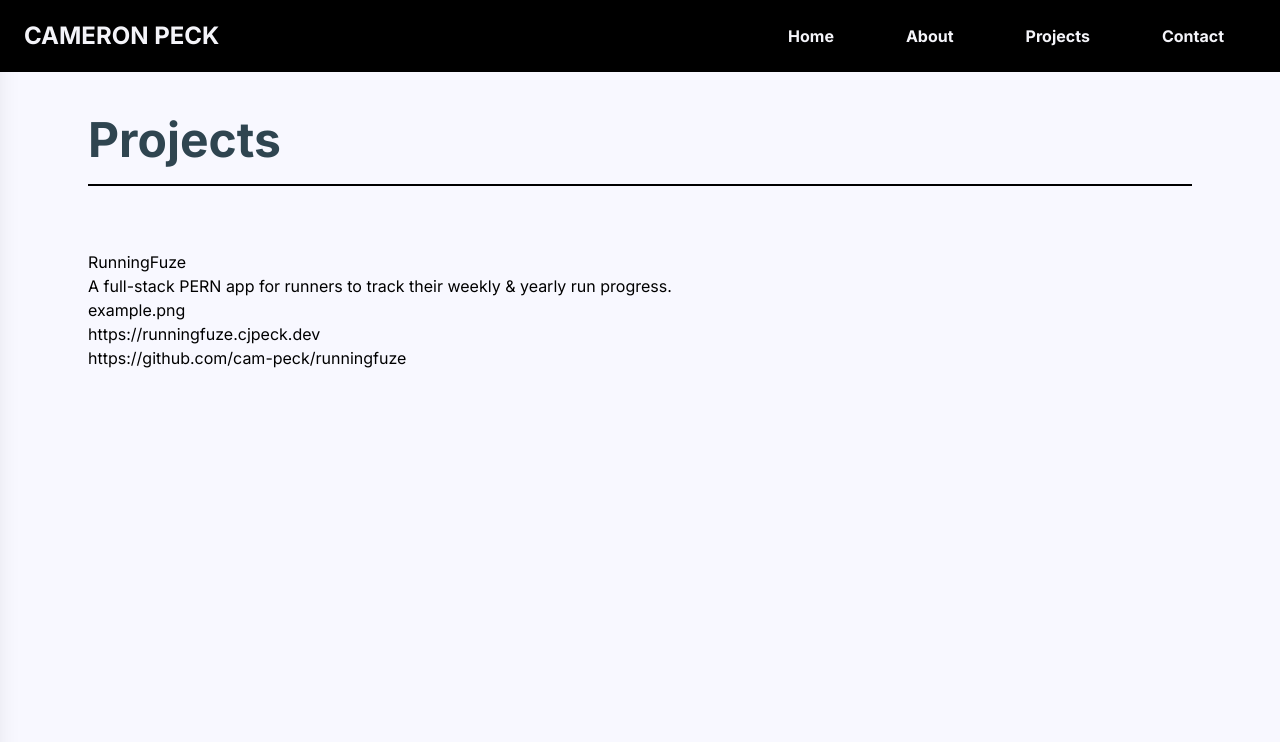
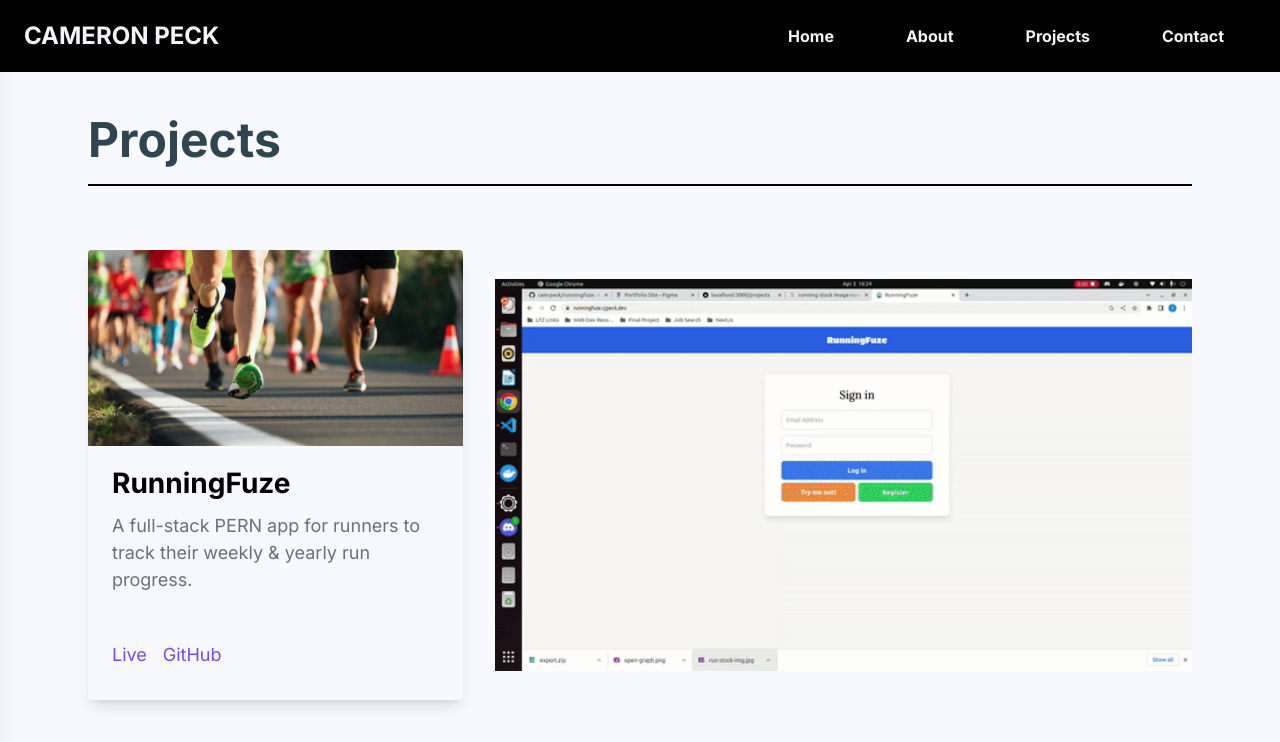
Before and after one commit to cam-peck/portfolio, a Next.js app: page /projects in a window 1280 px wide. Shown: the top 742 px of the page. Built offline with nearby package versions, Linux system fonts and the light colour scheme.

Commit message:
add initial runData and gif for projects

```diff
--- a/components/project-card.tsx
+++ b/components/project-card.tsx
@@ -1,18 +1,32 @@
 import projectData from '@/components/project-data';
+import Image from 'next/image';
 
 interface ProjectCard {
   currentProjectIndex: number;
 }
 
 export default function ProjectCard({ currentProjectIndex }: ProjectCard) {
-  const { imageUrl, title, description, live, github } = projectData[currentProjectIndex];
+  const { imageUrl, mainAltText, gifUrl, gifAltText, title, description, live, github } = projectData[currentProjectIndex];
   return (
-    <div>
-      <h1>{title}</h1>
-      <h1>{description}</h1>
-      <h1>{imageUrl}</h1>
-      <h1>{live}</h1>
-      <h1>{github}</h1>
-    </div>
+    <section className="flex gap-8 justify-center items-center">
+      <div className="max-w-[375px] rounded overflow-hidden shadow-lg bg-white">
+        <Image src={imageUrl} alt={mainAltText} width={400} height={200} />
+        <div className="px-6 py-4 pb-8">
+          <div className="font-bold text-[28px] mb-2">{title}</div>
+          <p className="text-cardtextgray text-[18px]">{description}</p>
+        </div>
+        <div className="px-6 pt-4 pb-8 flex gap-4 text-linkpurple text-[18px]">
+          <a href={live} target="_blank">
+            Live
+          </a>
+          <a href={github} target="_blank">
+            GitHub
+          </a>
+        </div>
+      </div>
+      <div>
+        <Image src={gifUrl} alt={gifAltText} width={800} height={400} priority />
+      </div>
+    </section>
   );
 }
--- a/components/project-data.tsx
+++ b/components/project-data.tsx
@@ -1,5 +1,8 @@
 type ProjectData = {
   imageUrl: string;
+  mainAltText: string;
+  gifUrl: string;
+  gifAltText: string;
   title: string;
   description: string;
   live: string;
@@ -8,7 +11,10 @@ type ProjectData = {
 
 const projectData: ProjectData[] = [
   {
-    imageUrl: 'example.png',
+    imageUrl: '/projects/runningfuze-image.png',
+    mainAltText: 'runningfuze-image',
+    gifUrl: '/projects/runningfuze-gif.gif',
+    gifAltText: 'runningfuze-gif',
     title: 'RunningFuze',
     description: 'A full-stack PERN app for runners to track their weekly & yearly run progress.',
     live: 'https://runningfuze.cjpeck.dev',
@@ -16,6 +22,9 @@ const projectData: ProjectData[] = [
   },
   {
     imageUrl: 'example.png',
+    mainAltText: 'runningfuze-image',
+    gifUrl: 'test',
+    gifAltText: 'test',
     title: 'ACNH Towns',
     description: 'A full-stack PERN app for runners to track their weekly & yearly run progress.',
     live: 'https://runningfuze.cjpeck.dev',
@@ -23,6 +32,9 @@ const projectData: ProjectData[] = [
   },
   {
     imageUrl: 'example.png',
+    mainAltText: 'runningfuze-image',
+    gifUrl: 'test',
+    gifAltText: 'test',
     title: 'Pomodoro Timer',
     description: 'A full-stack PERN app for runners to track their weekly & yearly run progress.',
     live: 'https://runningfuze.cjpeck.dev',
@@ -30,6 +42,9 @@ const projectData: ProjectData[] = [
   },
   {
     imageUrl: 'example.png',
+    mainAltText: 'runningfuze-image',
+    gifUrl: 'test',
+    gifAltText: 'test',
     title: 'Mission Beepossible',
     description: 'A full-stack PERN app for runners to track their weekly & yearly run progress.',
     live: 'https://runningfuze.cjpeck.dev',
@@ -37,6 +52,9 @@ const projectData: ProjectData[] = [
   },
   {
     imageUrl: 'example.png',
+    mainAltText: 'runningfuze-image',
+    gifUrl: 'test',
+    gifAltText: 'test',
     title: 'AWS Call Center',
     description: 'A full-stack PERN app for runners to track their weekly & yearly run progress.',
     live: 'https://runningfuze.cjpeck.dev',
--- a/tailwind.config.js
+++ b/tailwind.config.js
@@ -16,6 +16,9 @@ module.exports = {
       lightpurple: '#A259FE',
       lightgray: '#9ca3af',
       darkgray: '#111827',
+      linkpurple: '#7749F8',
+      cardtextgray: '#68717A',
+      cardbordergray: '#A1A1A1',
     },
     screens: {
       sm: '640px',
```
Also changed, not shown: public/projects/runningfuze-gif.gif (added), public/projects/runningfuze-image.png (added).
